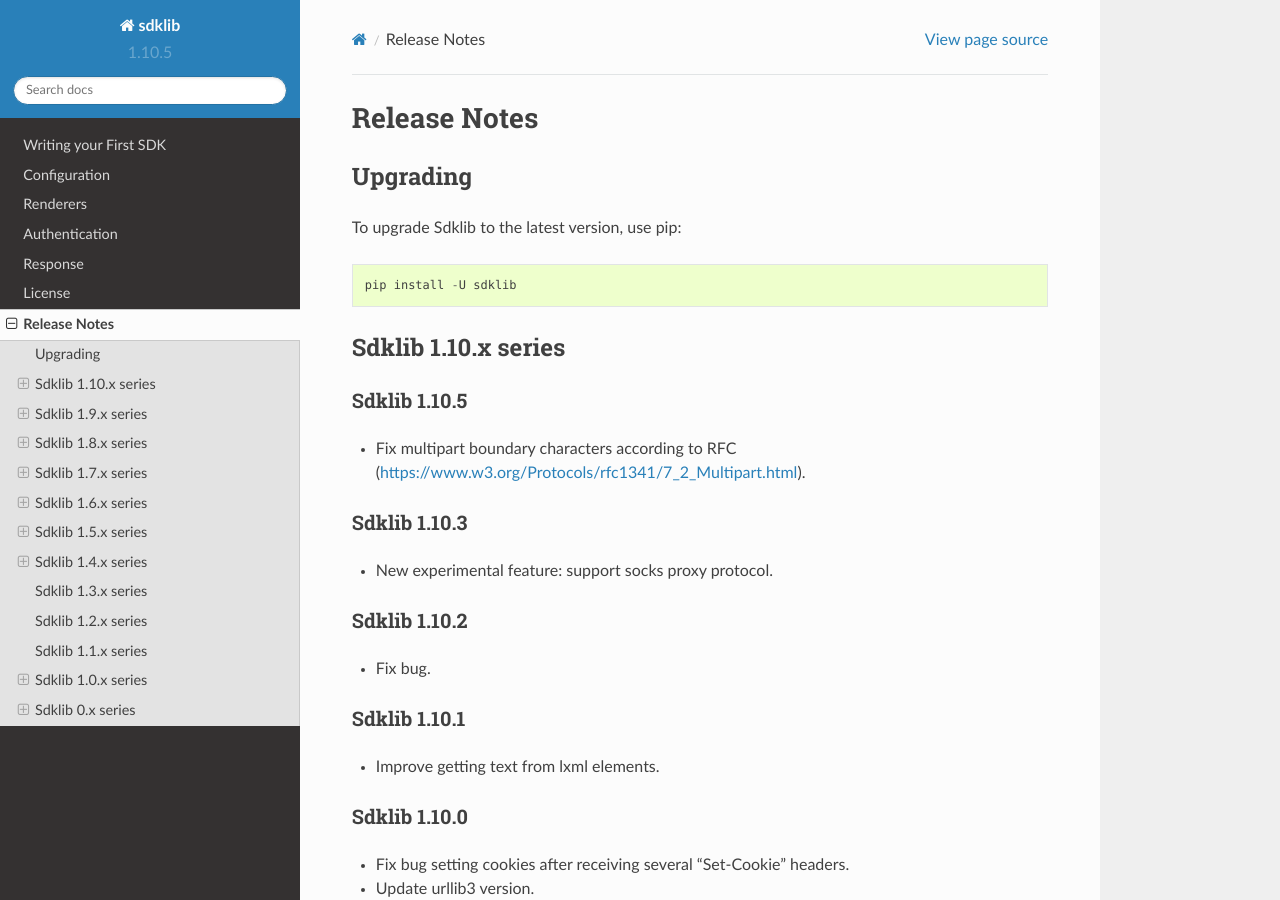
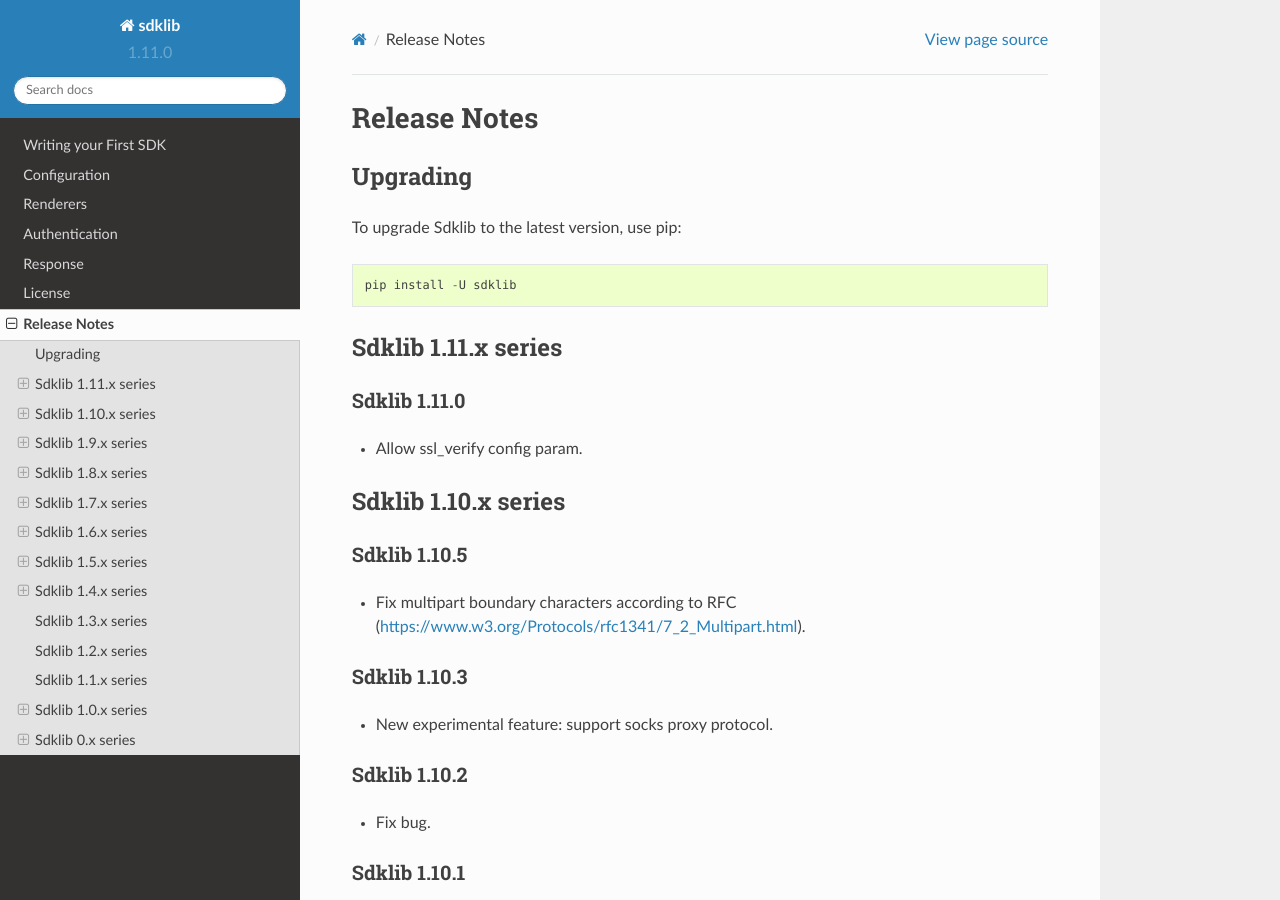
Before and after one commit to ivanprjcts/sdklib, a Sphinx documentation site: the page built from docs/about/release-notes.rst, in a window 1280 px wide and 900 px high. Built offline with Sphinx 7.4.7 and the Read the Docs theme 2.0.0, drawn with Linux system fonts in a browser that asks for light colours; pages that are not in the unit, such as notebooks, are missing from menus.

Commit message:
Update version to 1.11.0

```diff
--- a/docs/about/release-notes.rst
+++ b/docs/about/release-notes.rst
@@ -8,6 +8,15 @@ Upgrading
 To upgrade Sdklib to the latest version, use pip:
 ::
     pip install -U sdklib
+
+
+Sdklib 1.11.x series
+===================
+
+Sdklib 1.11.0
+-------------
+
+- Allow ssl_verify config param.
 
 
 Sdklib 1.10.x series
--- a/sdklib/__version__.py
+++ b/sdklib/__version__.py
@@ -1 +1 @@
-release = '1.10.5'
+release = '1.11.0'
```
